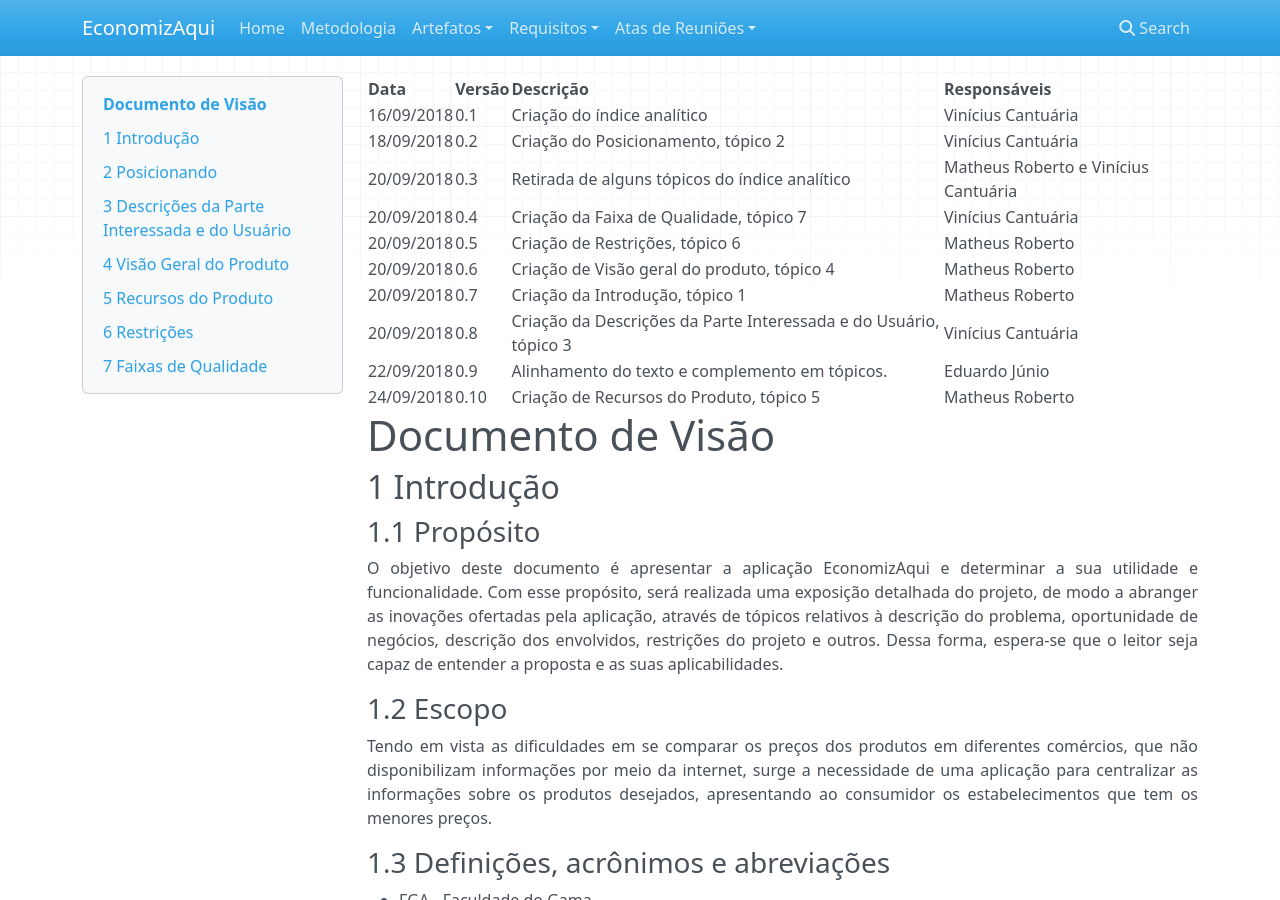
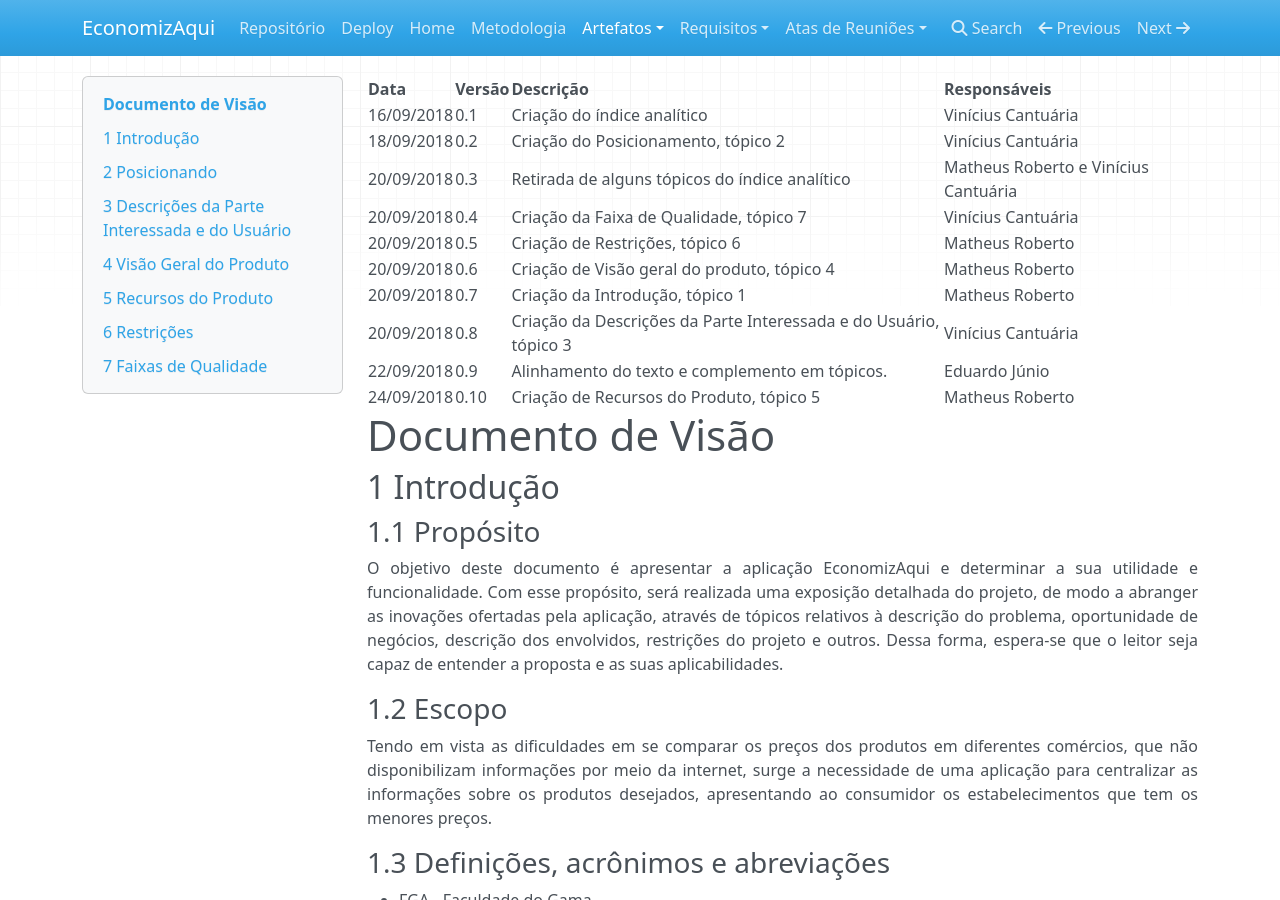
Before and after one commit to EconomizAqui/EconomizAqui, an MkDocs documentation site: the page built from docs/Artefatos/Desenvolvimento/Documento-de-Visão.md, in a window 1280 px wide and 900 px high. Built offline with MkDocs 1.6.1, drawn with Linux system fonts in a browser that asks for light colours; nearby versions of some CDN libraries; old or Windows-style settings are respelled for this version of MkDocs; some of the changed lines change nothing that is shown.

Commit message:
Add links to repo and deploy
Co-Authored-By: mateuso97 <mateuso97@users.noreply.github.com>

```diff
--- a/mkdocs.yml
+++ b/mkdocs.yml
@@ -1,6 +1,10 @@
 site_name: EconomizAqui
 
 pages:
+  - Repositório: https://github.com/EconomizAqui/EconomizAqui/
+
+  - Deploy: https://economizaqui.herokuapp.com/
+
   - Home: index.md
 
   - Metodologia: Metodologia/Desenho-da-Metodologia.md
@@ -8,7 +12,7 @@
   - Artefatos:
       - Desenvolvimento:
         - Configuração de Software e Políticas de Repositório: Artefatos/Desenvolvimento/Configuração-de-Software-e-Políticas-de-Repositório.md
-        - Documento de Visão: Artefatos/Desenvolvimento/Documento-de-Visão.md
+        - Documento de Visão: Artefatos/Desenvolvimento/Documento-de-Visão.md
       - Organizacional:
         - Plano de Gerenciamento de Riscos: Artefatos/Organizacional/Plano-de-Gerenciamento-de-Riscos.md
         - Detalhamento dos Riscos: Artefatos/Organizacional/Detalhamento-dos-Riscos.md
```
